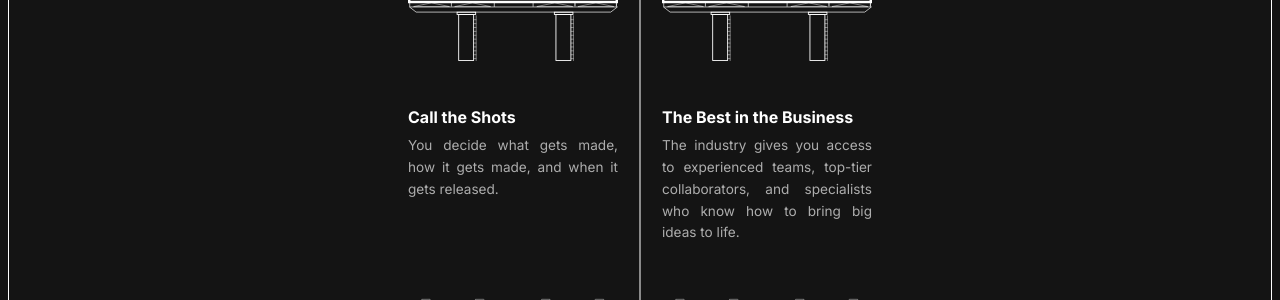
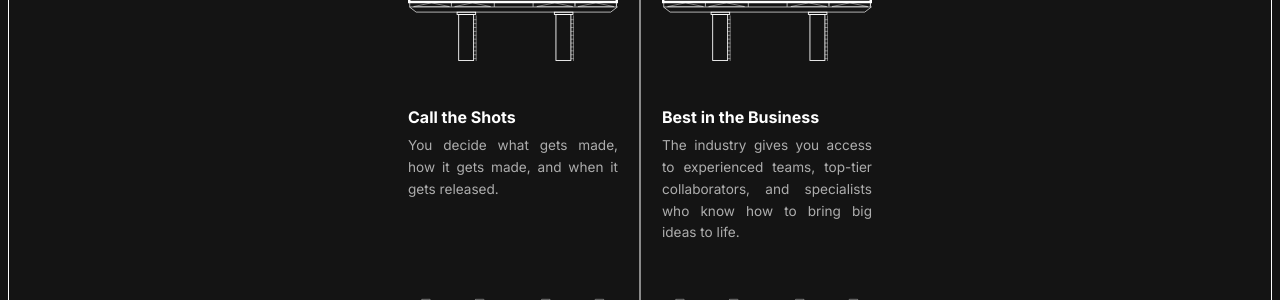
Before and after one commit to laindoe/ten-grand, a Jekyll site: the page built from index.html, in a window 1280 px wide and 900 px high, scrolled down 1674 px. Shown: the part 150-450 px from the top of the window. Built offline with Jekyll 4.4.1, drawn with Linux system fonts in a browser that asks for light colours.

Commit message:
Get the billboard card titles onto one line on phones (#199)
Four of the six wrapped on a phone, and two of those orphaned their
last word: "The Best in the / Business", "The World Is / Watching".

Three changes, because no one of them is enough on its own:

- "The Best in the Business" loses its leading "The". It needed 175px
  against a 148px column and only fit below 11.75px, which is barely
  above the body copy -- shrinking the whole set to satisfy one title
  made the other five needlessly small. At 144px it now fits outright.
  The alternate title drops "The" too, for parallelism and so the card
  does not gain a line when tapped.
- The size clamp's middle term goes 3.5vw -> 3.05vw. Only the vw term,
  because this is a phone-only problem: at desktop the column is 210px
  and all six already fit at the 1rem cap, which is untouched.
- text-wrap: balance, so anything that does wrap in future splits
  evenly rather than dropping one word. Ignored by browsers without
  it, which get today's behaviour.

Result, measured in real Inter rather than the sandbox's wider
fallback: six of six on one line from 360px all the way to 1600px.
320px is still 2/6, where the clamp floor takes over and the longest
titles cannot fit at any readable size.


Claude-Session: https://claude.ai/code/session_017ynTvtGuh3qPdfkvciNjhT

Co-authored-by: Claude <noreply@anthropic.com>

```diff
--- a/css/style.css
+++ b/css/style.css
@@ -585,9 +585,19 @@ a {
   transform: translateY(4px);
 }
 
+/* The vw term is lower than it looks like it should be because these
+   titles only wrap on phones -- at desktop the column is 210px and all
+   six fit at the 1rem cap. Dropping it to 3.05vw puts five of the six
+   on one line from 360px up without touching desktop at all.
+
+   text-wrap: balance for the one that still cannot fit ("Best in the
+   Business" at 144px against a 148px column is the closest call):
+   it splits the two lines evenly instead of orphaning the last word.
+   Browsers without it just wrap as before. */
 .billboard__title {
-  font-size: clamp(0.85rem, 3.5vw, 1rem);
+  font-size: clamp(0.72rem, 3.05vw, 1rem);
   font-weight: 700;
+  text-wrap: balance;
   text-align: left;
   margin-bottom: 6px;
 }
--- a/index.html
+++ b/index.html
@@ -229,7 +229,7 @@
               </div>
             </div>
 
-            <div class="billboard" data-alt-title="The Best in Our Business" data-alt-body="The talent may be top-tier, but the system is still built for the institution to win.">
+            <div class="billboard" data-alt-title="Best in Our Business" data-alt-body="The talent may be top-tier, but the system is still built for the institution to win.">
               <button class="billboard__frame" type="button" aria-pressed="false">
                 <span class="billboard__graphic">
                   <img class="billboard__svg" src="assets/images/billboard-frame.svg" alt="" aria-hidden="true" />
@@ -266,7 +266,7 @@
                 </span>
               </button>
               <div class="billboard__copy">
-                <h4 class="billboard__title">The Best in the Business</h4>
+                <h4 class="billboard__title">Best in the Business</h4>
                 <p class="billboard__body">The industry gives you access to experienced teams, top-tier collaborators, and specialists who know how to bring big ideas to life.</p>
               </div>
             </div>
```
